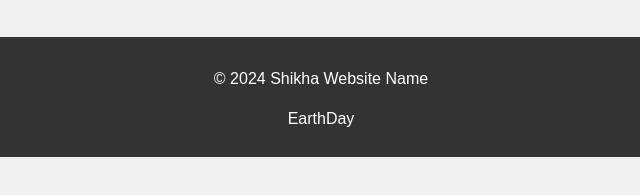
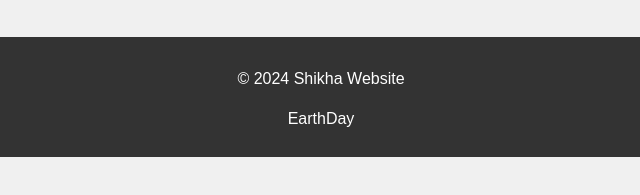
Before and after one commit to salu2244/Earth_Day, a plain HTML site: page index.html in a window 1280 px wide. Shown: the part 473-668 px from the top of the page, 319-959 px from the left. Drawn offline with nearby package versions, Linux system fonts and the light colour scheme.

Commit message:
Update index.html

```diff
--- a/index.html
+++ b/index.html
@@ -80,7 +80,7 @@
 
     <footer>
         <div class="container">
-            <p>&copy; 2024 Shikha Website Name</p>
+            <p>&copy; 2024 Shikha Website </p>
             <p>EarthDay</p>
         </div>
     </footer>
```
